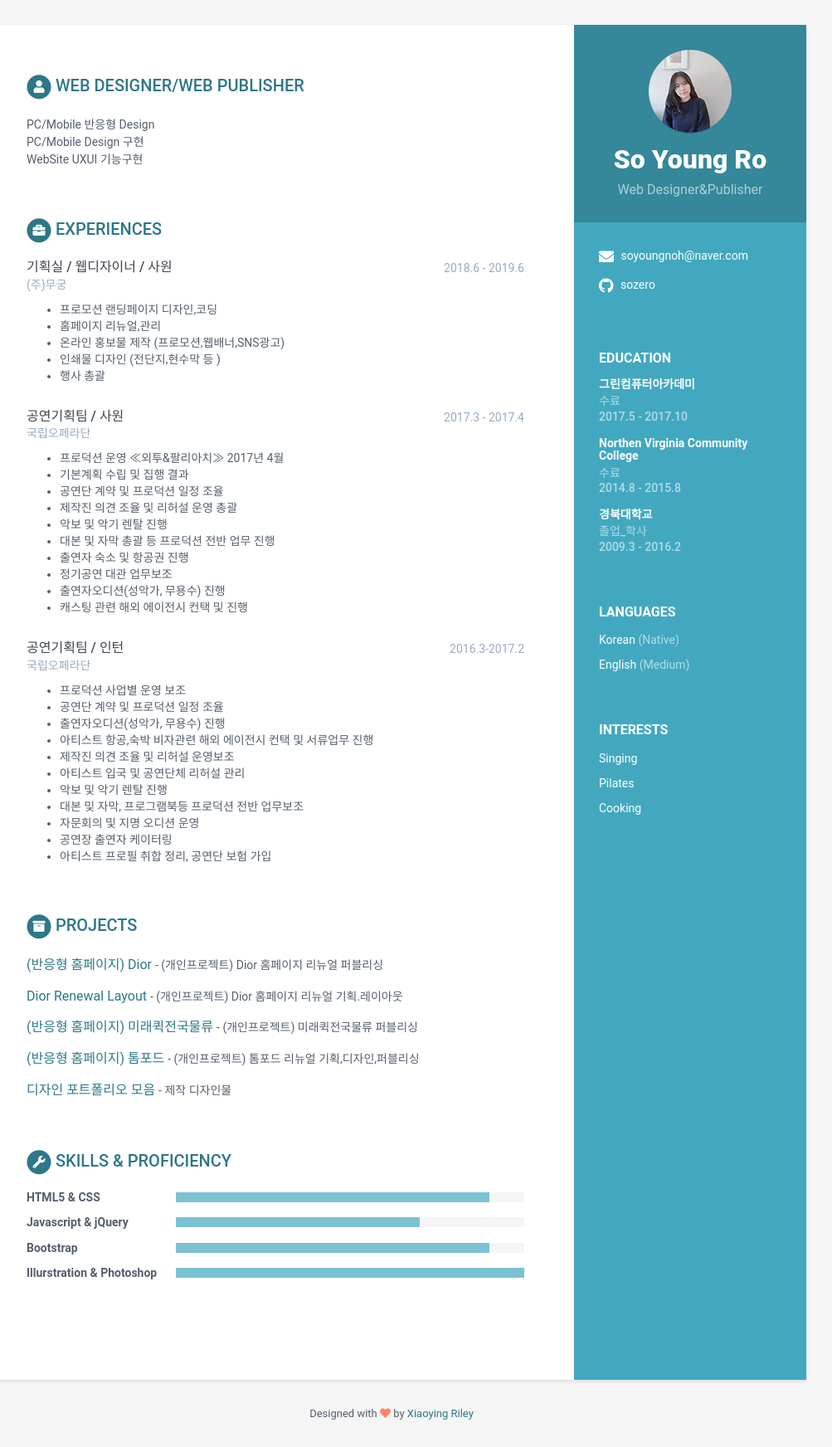
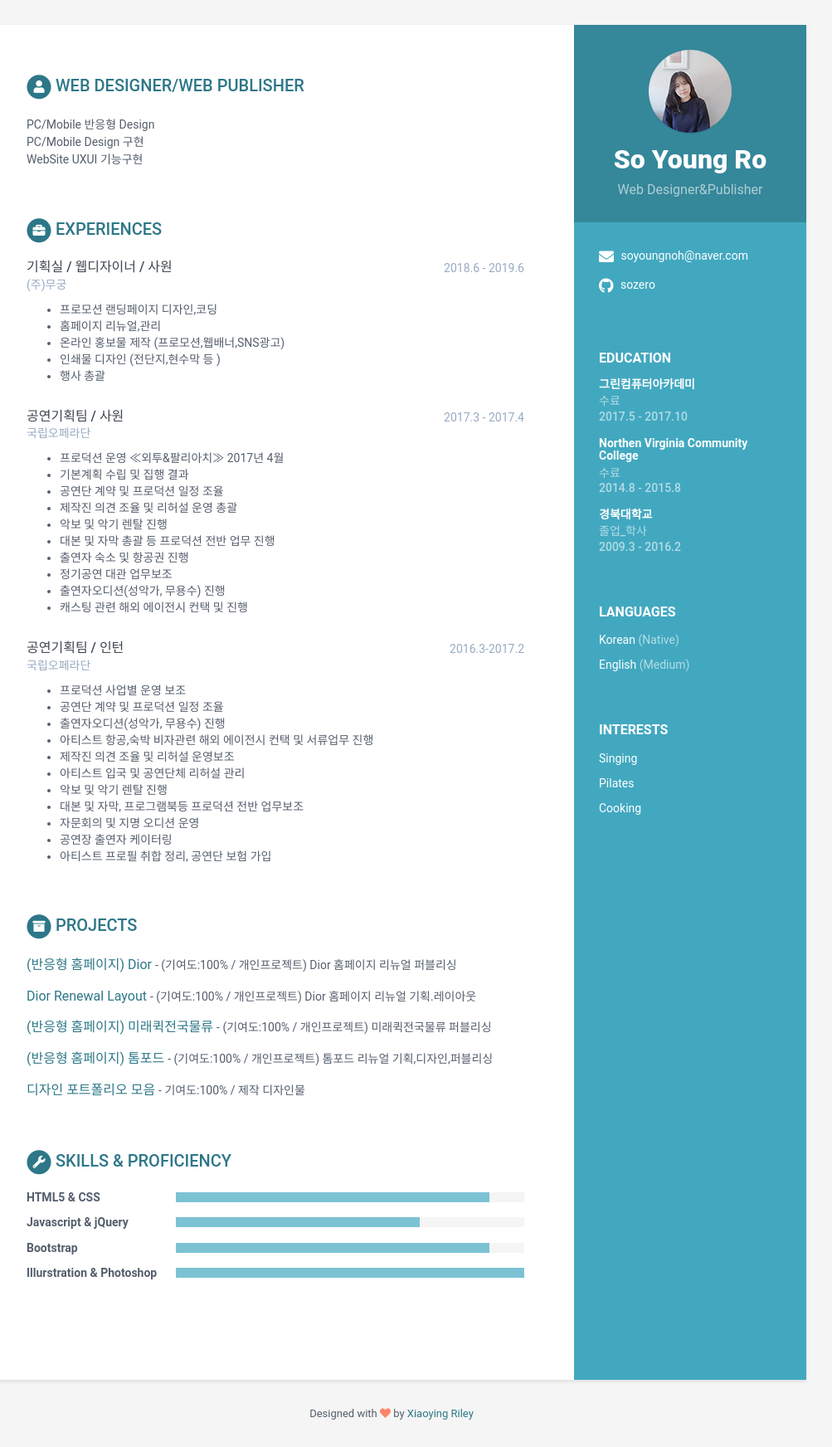
Before and after one commit to sozero/sozero.github.io, a Jekyll site: the page built from index.html, in a window 1280 px wide. Shown: the whole page at 83% size, without its empty margins (168-1171 px from the left). Built offline with Jekyll 4.4.1, drawn with Linux system fonts in a browser that asks for light colours.

Commit message:
update tagline
update tagline

```diff
--- a/_data/data.yml
+++ b/_data/data.yml
@@ -114,23 +114,23 @@ projects:
     assignments:
       - title: (반응형 홈페이지) Dior
         link: "http://kidrose91.dothome.co.kr/dior/"
-        tagline: "(개인프로젝트) Dior 홈페이지 리뉴얼 퍼블리싱"
+        tagline: "(기여도:100% / 개인프로젝트) Dior 홈페이지 리뉴얼 퍼블리싱"
 
       - title: Dior Renewal Layout
         link: "https://ovenapp.io/view/zjumLrCEV1LHHCLnBy7WeeZm2AxEAk1u/SNJg0"
-        tagline: "(개인프로젝트) Dior 홈페이지 리뉴얼 기획.레이아웃"
+        tagline: "(기여도:100% / 개인프로젝트) Dior 홈페이지 리뉴얼 기획.레이아웃"
 
       - title: (반응형 홈페이지) 미래퀵전국물류
         link: "http://kidrose91.dothome.co.kr/movingcompany/"
-        tagline: "(개인프로젝트) 미래퀵전국물류 퍼블리싱"
+        tagline: "(기여도:100% / 개인프로젝트) 미래퀵전국물류 퍼블리싱"
 
       - title: (반응형 홈페이지) 톰포드
         link: "http://kidrose91.dothome.co.kr/tomford/"
-        tagline: "(개인프로젝트) 톰포드 리뉴얼 기획,디자인,퍼블리싱"
+        tagline: "(기여도:100% / 개인프로젝트) 톰포드 리뉴얼 기획,디자인,퍼블리싱"
 
       - title: 디자인 포트폴리오 모음
         link: "http://kidrose91.dothome.co.kr/designpage/"
-        tagline: "제작 디자인물"
+        tagline: "기여도:100% / 제작 디자인물"
 
 
 
```
